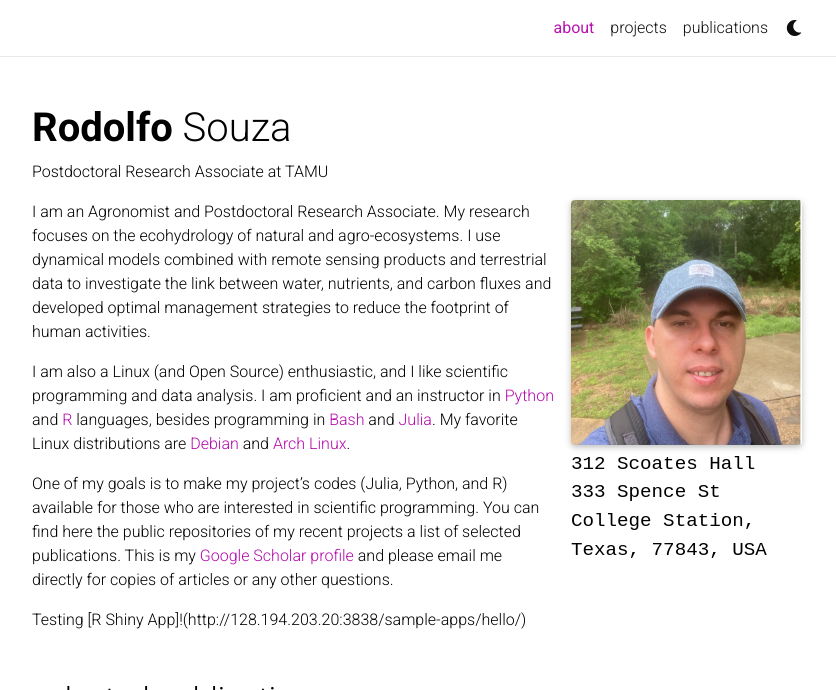
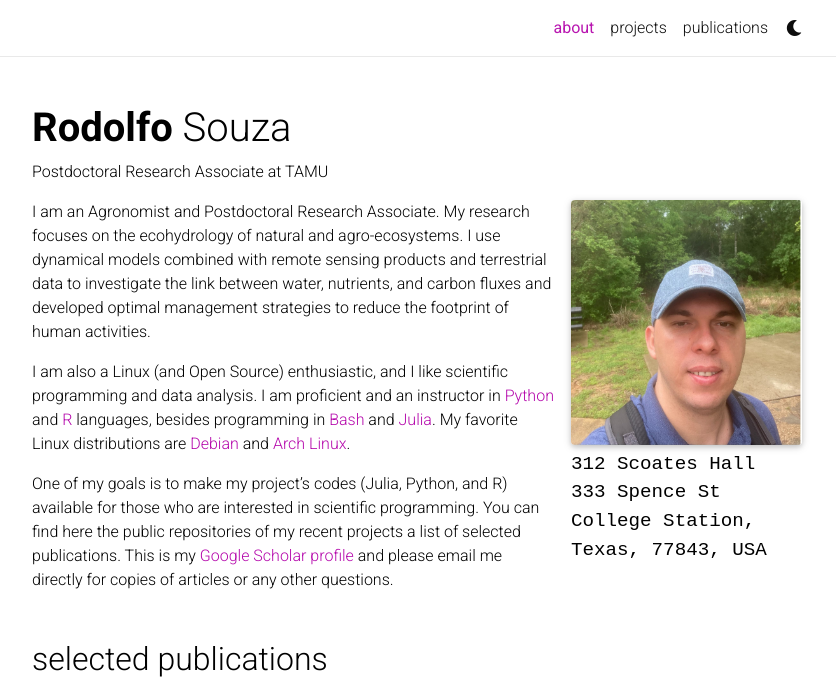
Before and after one commit to rodolfomssouza/rsouza, a Jekyll site: the page built from _pages/about.md, in a window 1280 px wide and 1000 px high, cut to the strip 0-690 px from the top of the window. Shown: the whole strip, without its empty margins (223-1059 px from the left). Built offline with Jekyll 4.4.1, drawn with Linux system fonts in a browser that asks for light colours; nearby versions of some CDN libraries; a style sheet for code colours, icons or effects is not loaded; part of the change alters nothing that is shown.

```diff
--- a/_config.yml
+++ b/_config.yml
@@ -6,7 +6,7 @@ title: blank # the website title (if blank, full name will be used instead)
 first_name: Rodolfo
 # middle_name:
 last_name: Souza
-email: rodolfomssouza@gmail.com
+email: rsouza@mailbox.org
 description: > # the ">" symbol means to ignore newlines until "footer_text:"
   I am an Agronomist and Postdoctoral Research Associate. My research focuses on the ecohydrology of natural and agro-ecosystems.
 footer_text: >
--- a/_pages/about.md
+++ b/_pages/about.md
@@ -22,5 +22,3 @@ I am an Agronomist and Postdoctoral Research Associate. My research focuses on t
 I am also a Linux (and Open Source) enthusiastic, and I like scientific programming and data analysis. I am proficient and an instructor in [Python](https://www.python.org/){:target="\_blank"} and [R](https://cran.r-project.org/){:target="\_blank"} languages, besides programming in [Bash](https://tiswww.case.edu/php/chet/bash/bashtop.html){:target="\_blank"} and [Julia](https://julialang.org/){:target="\_blank"}. My favorite Linux distributions are [Debian](https://www.debian.org/){:target="\_blank"} and [Arch Linux](https://archlinux.org/){:target="\_blank"}.
 
 One of my goals is to make my project's codes (Julia, Python, and R) available for those who are interested in scientific programming. You can find here the public repositories of my recent projects a list of selected publications. This is my [Google Scholar profile](https://scholar.google.com/citations?user=H4jbGCYAAAAJ&hl=en){:target="\_blank"} and please email me directly for copies of articles or any other questions.
-
-Testing [R Shiny App]!(http://128.194.203.20:3838/sample-apps/hello/)
```
